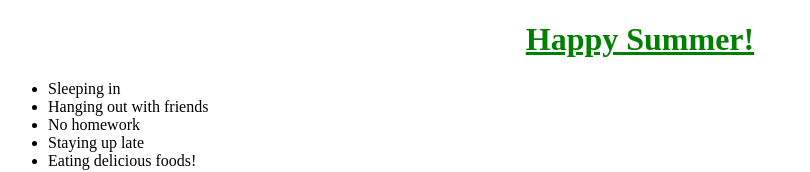
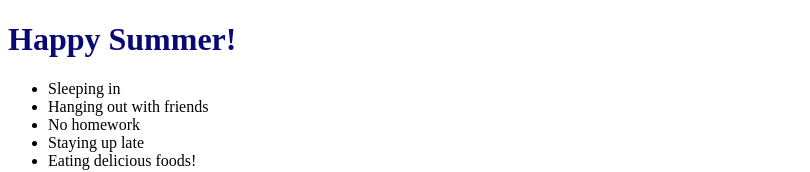
Before and after one commit to joshkind/joshkind.github.io, a plain HTML site: page index.html in a window 1280 px wide. Shown: the top 172 px of the page, without its empty margins (0-810 px from the left). Drawn offline with Linux system fonts and the light colour scheme.

Commit message:
Update index.html

```diff
--- a/index.html
+++ b/index.html
@@ -18,14 +18,7 @@ h1{ color: rgb(9, 9, 117);}
 
         Happy Summer!</h1>
         <style>
-            h1 {color: green;
-                text-align: center;
-            }
 
-
-
-        h1 {
-  text-decoration: underline;
 
        <h2>Things I love about summer ...
        </h2>
```
